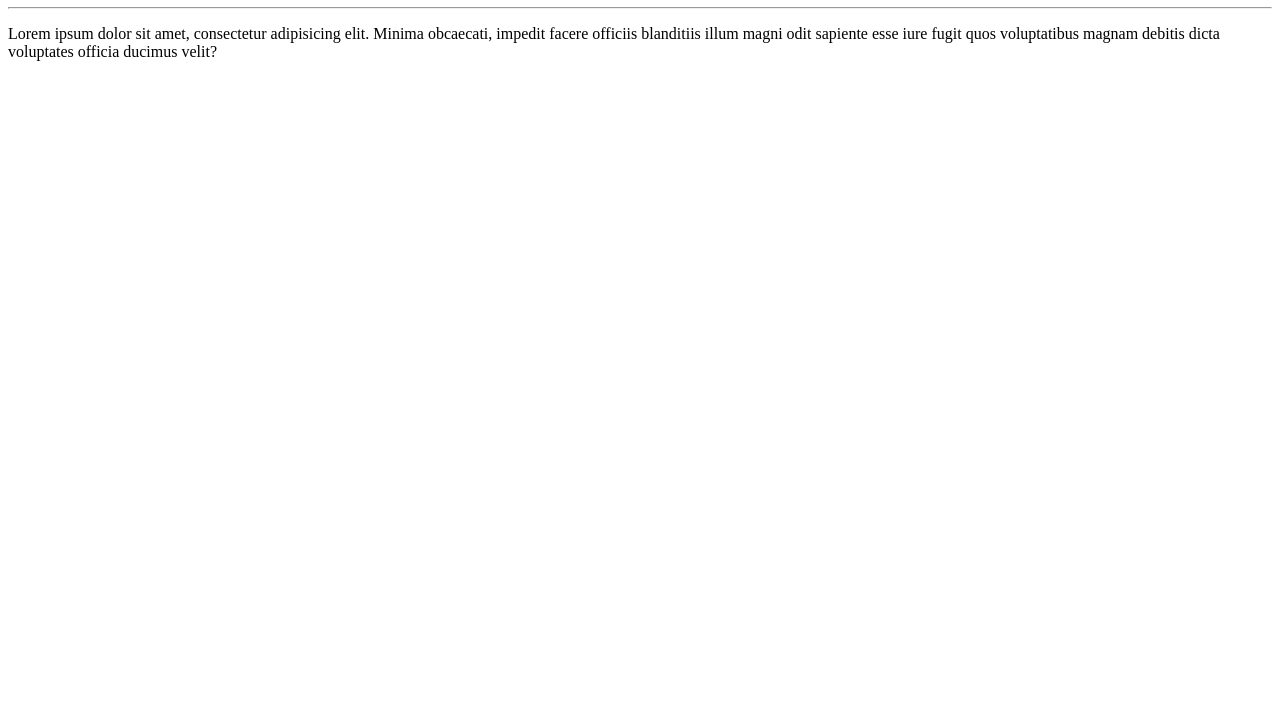
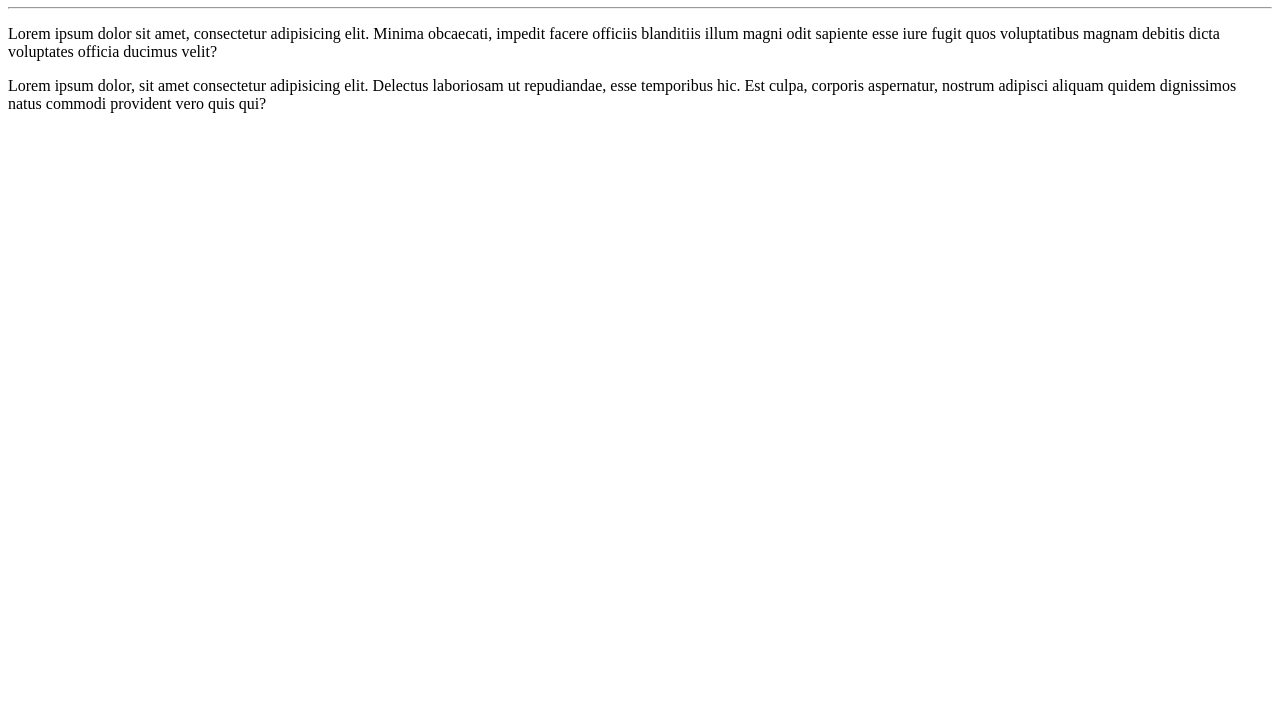
Before and after one commit to thiagorodriguezdev/Ola-Mundo, a plain HTML site: page site-exemplo/index.html in a window 1280 px wide. Shown: the part 73-800 px from the top of the page. Drawn offline with Linux system fonts and the light colour scheme.

Commit message:
Adicionei um parágrafo

```diff
--- a/site-exemplo/index.html
+++ b/site-exemplo/index.html
@@ -9,5 +9,7 @@
   <h1>Olá, Mundo!</h1>
   <hr>
   <p>Lorem ipsum dolor sit amet, consectetur adipisicing elit. Minima obcaecati, impedit facere officiis blanditiis illum magni odit sapiente esse iure fugit quos voluptatibus magnam debitis dicta voluptates officia ducimus velit?</p>
+
+  <p>Lorem ipsum dolor, sit amet consectetur adipisicing elit. Delectus laboriosam ut repudiandae, esse temporibus hic. Est culpa, corporis aspernatur, nostrum adipisci aliquam quidem dignissimos natus commodi provident vero quis qui?</p>
 </body>
 </html>
```
